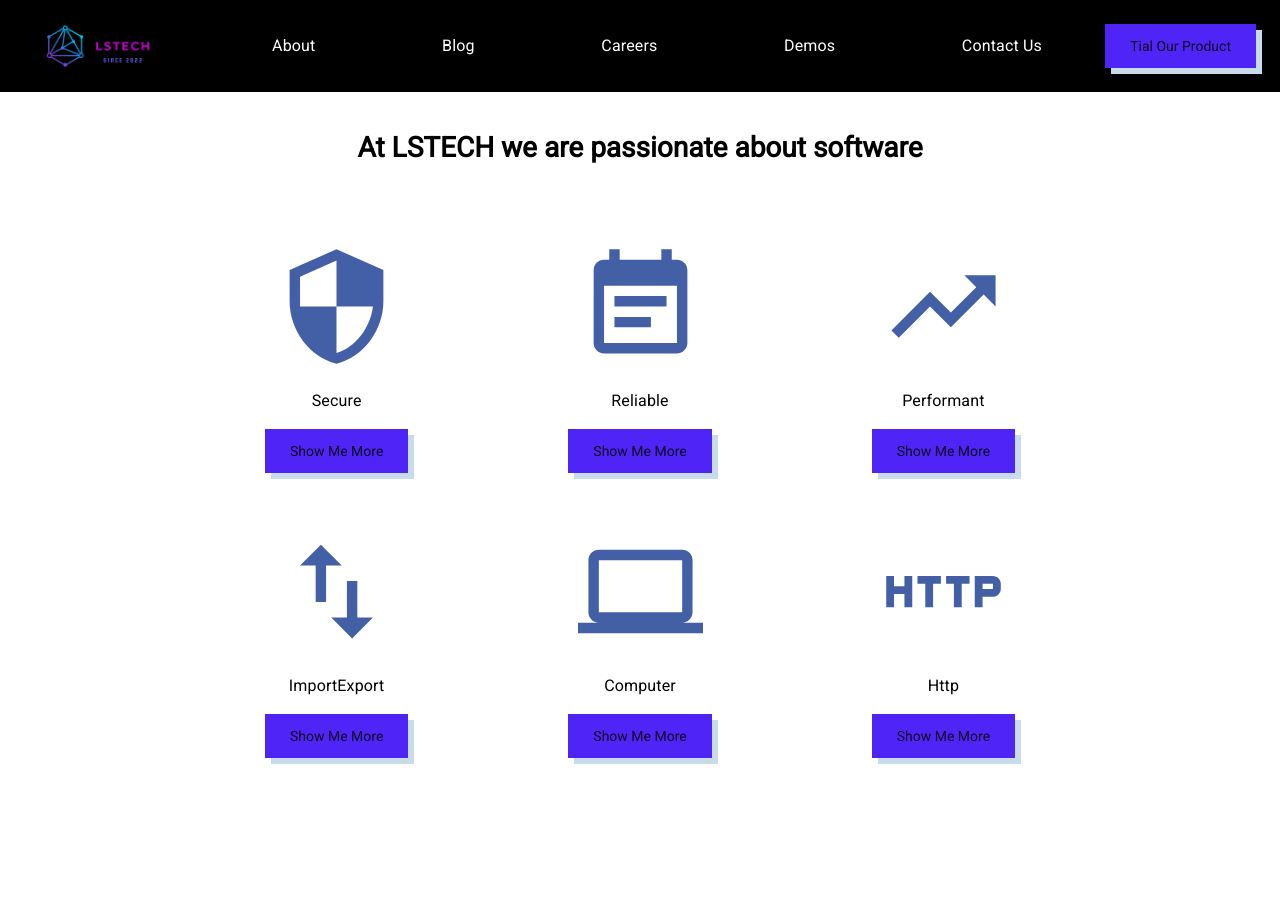
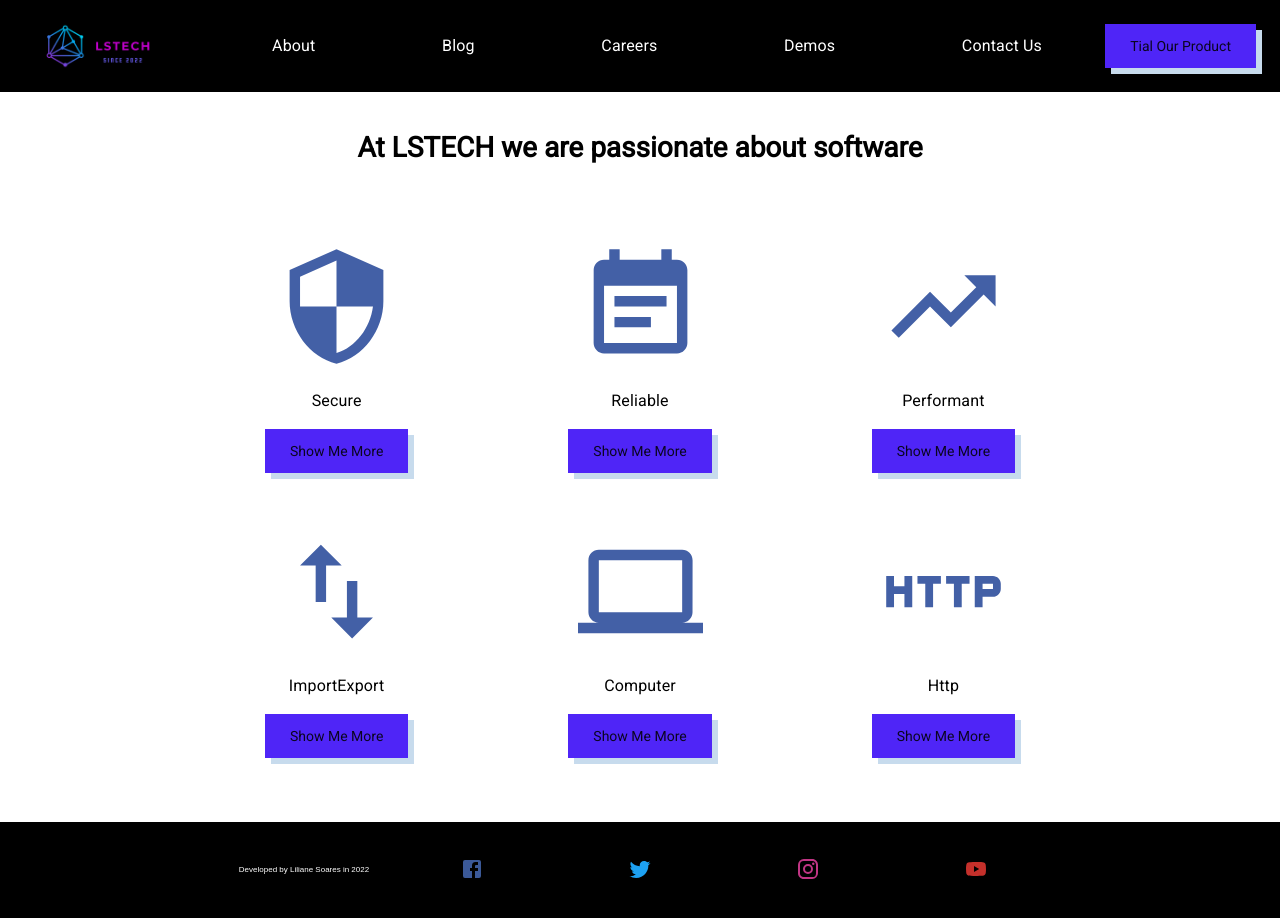
Before and after one commit to soareslil/lstech-react, a React (Create React App) app: page / in a window 1280 px wide. Shown: the top 918 px of the page. Before the commit the page ends 800 px from the top, so only its background shows below. Built offline with nearby package versions, Linux system fonts and the light colour scheme.

Commit message:
add footer

```diff
--- a/src/App.js
+++ b/src/App.js
@@ -2,6 +2,7 @@ import { createMuiTheme, ThemeProvider, makeStyles } from '@material-ui/core/sty
 import './App.css';
 import Grid from './components/Grid';
 import NavBar from './components/NavBar';
+import Footer from './components/Footer';
 
 import SecurityIcon from '@material-ui/icons/Security';
 import EventNoteIcon from '@material-ui/icons/EventNote';
@@ -80,6 +81,10 @@ function App() {
         <Grid icon={<ComputerIcon style={{fill:"#4360A6", height:"125", width: "125"}}/>} title="Computer" btnTitle="Show me more"/>
         <Grid icon={<HttpIcon style={{fill:"#4360A6", height:"125", width: "125"}}/>} title="Http" btnTitle="Show me more"/>
         </div>
+
+        <div className={classes.bigSpace}>
+          <Footer/>
+        </div>
         </ThemeProvider>
     </div>
   );
--- /dev/null
+++ b/src/components/Footer.js
@@ -0,0 +1,37 @@
+import React from 'react';
+import { BottomNavigation, BottomNavigationAction } from '@material-ui/core';
+import FacebookIcon from '@material-ui/icons/Facebook';
+import YouTubeIcon from '@material-ui/icons/YouTube';
+import InstagramIcon from '@material-ui/icons/Instagram';
+import TwitterIcon from '@material-ui/icons/Twitter';
+import { makeStyles } from '@material-ui/styles';
+import { Typography } from '@mui/material';
+
+const styles = makeStyles({
+    bar: {
+      backgroundColor: "black",
+      height:"100px",
+      "@media (max-width: 780px)": {
+        flexDirection: "column",
+      },
+    },
+    title:{
+        color: "white",
+        fontSize: "8px"
+      }
+  });
+
+export default function Footer() {
+    const classes = styles();
+    return (
+        <BottomNavigation className={classes.bar}>
+            <BottomNavigationAction label="Facebook" icon={<Typography variant="h7" className={classes.title}>
+              Developed by Liliane Soares in 2022
+            </Typography>} />
+            <BottomNavigationAction label="Facebook" icon={<FacebookIcon style={{ fill: "#3b5998" }} />} />
+            <BottomNavigationAction label="Twitter" icon={<TwitterIcon style={{ fill: "#1DA1F2" }} />} />
+            <BottomNavigationAction label="Instagram" icon={<InstagramIcon style={{ fill: "#C13584" }} />} />
+            <BottomNavigationAction label="Youtube" icon={<YouTubeIcon style={{ fill: "#c4302b" }} />} />
+        </BottomNavigation>
+    )
+}
```
